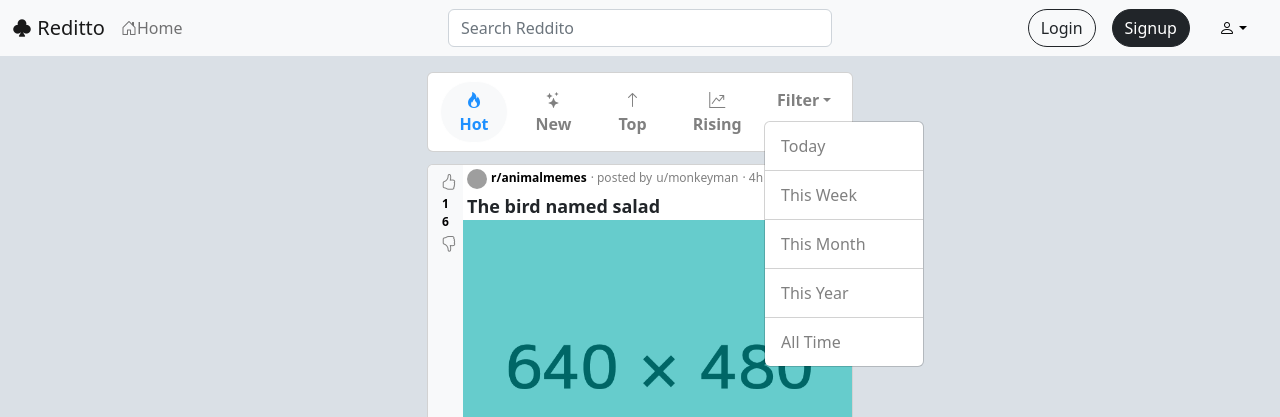
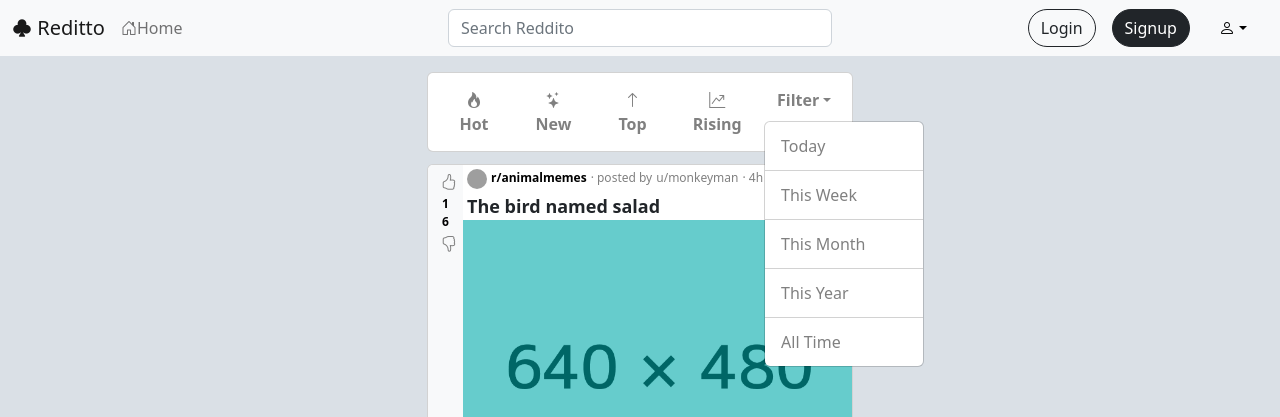
Before and after one commit to AkshayKappala/reditto, a React (Create React App) app: page / in a window 1280 px wide. Both pictures are taken after a click on the button "Filter". Shown: the top 417 px of the page. Built offline with nearby package versions, Linux system fonts and the light colour scheme; grey boxes are pictures that could not be loaded.

Commit message:
Refactor Feed filter bar

```diff
--- a/src/components/Feed/FeedFilterBar.jsx
+++ b/src/components/Feed/FeedFilterBar.jsx
@@ -1,56 +1,22 @@
 import React from "react";
 import Card from "react-bootstrap/Card";
-import Button from "react-bootstrap/Button";
 import Container from "react-bootstrap/Container";
 
-import Dropdown from "react-bootstrap/Dropdown";
-import DropdownButton from "react-bootstrap/DropdownButton";
+import FeedFilterButton from "./FeedFilterComponents/FeedFilterButton";
+import FeedFilterDropdown from "./FeedFilterComponents/FeedFilterDropdown";
 
 function FeedFilterBar() {
   return (
     <Card className="mb-1">
       <Container className="d-flex p-2">
-        <Button
-          variant="light"
-          className="mx-1 rounded-pill FeedFilter FeedFilterActive"
-        >
-          <i class="bi bi-fire"></i> Hot
-        </Button>
-        <Button variant="light" className="mx-1 rounded-pill FeedFilter">
-          <i class="bi bi-stars"></i> New
-        </Button>
-        <Button variant="light" className="mx-1 rounded-pill FeedFilter">
-          <i class="bi bi-arrow-up"></i> Top
-        </Button>
-        <Button variant="light" className="mx-1 rounded-pill FeedFilter">
-          <i class="bi bi-graph-up-arrow"></i> Rising
-        </Button>
-        <DropdownButton
-          title="Filter"
-          variant="light"
-          id="dropdown-filter"
-          className="ms-auto"
-        >
-          <Dropdown.Item href="#/action-1" className="GreyButton">
-            Today
-          </Dropdown.Item>
-          <Dropdown.Divider />
-          <Dropdown.Item href="#/action-2" className="GreyButton">
-            This Week
-          </Dropdown.Item>
-          <Dropdown.Divider />
-          <Dropdown.Item href="#/action-3" className="GreyButton">
-            This Month
-          </Dropdown.Item>
-          <Dropdown.Divider />
-          <Dropdown.Item href="#/action-4" className="GreyButton">
-            This Year
-          </Dropdown.Item>
-          <Dropdown.Divider />
-          <Dropdown.Item href="#/action-5" className="GreyButton">
-            All Time
-          </Dropdown.Item>
-        </DropdownButton>
+        <FeedFilterButton icon="bi-fire" title="Hot" />
+        <FeedFilterButton icon="bi-stars" title="New" />
+        <FeedFilterButton icon="bi-arrow-up" title="Top" />
+        <FeedFilterButton icon="bi-graph-up-arrow" title="Rising" />
+
+        <FeedFilterDropdown
+          items={["Today", "This Week", "This Month", "This Year", "All Time"]}
+        />
       </Container>
     </Card>
   );
--- /dev/null
+++ b/src/components/Feed/FeedFilterComponents/FeedFilterButton.jsx
@@ -0,0 +1,12 @@
+import React from "react";
+import Button from "react-bootstrap/Button";
+
+function FeedFilterButton(props) {
+  return (
+    <Button variant="light" className="mx-1 rounded-pill FeedFilter">
+      <i class={`bi ${props.icon}`}></i> {props.title}
+    </Button>
+  );
+}
+
+export default FeedFilterButton;
--- /dev/null
+++ b/src/components/Feed/FeedFilterComponents/FeedFilterDropdown.jsx
@@ -0,0 +1,25 @@
+import React from "react";
+import Dropdown from "react-bootstrap/Dropdown";
+import DropdownButton from "react-bootstrap/DropdownButton";
+
+function FeedFilterDropdown(props) {
+  const labels = props.items;
+  return (
+    <DropdownButton
+      title="Filter"
+      variant="light"
+      id="dropdown-filter"
+      className="ms-auto"
+    >
+      {labels.map((label, index) => (
+        <>
+          {index > 0 && <Dropdown.Divider />}
+          <Dropdown.Item href="" className="GreyButton">
+            {label}
+          </Dropdown.Item>
+        </>
+      ))}
+    </DropdownButton>
+  );
+}
+export default FeedFilterDropdown;
```
